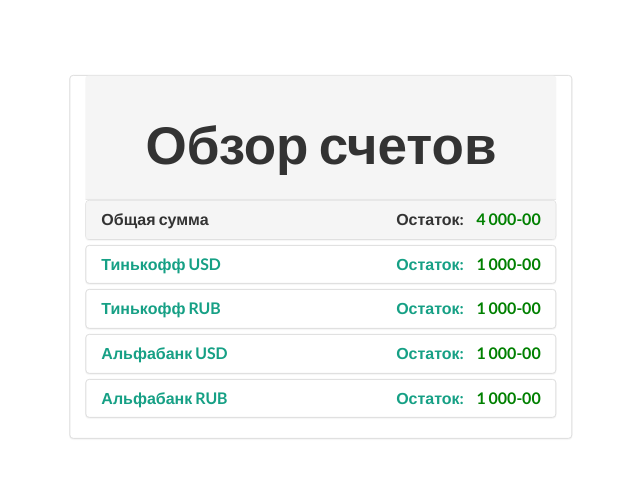
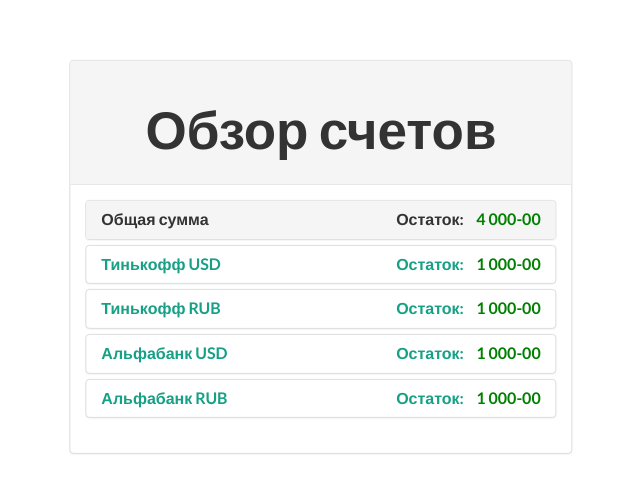
Before and after one commit to git-ff/mycounts, a plain HTML site: page summary.html in a window 1280 px wide. Shown: the part 133-626 px from the top of the page, without its empty margins (319-959 px from the left). Drawn offline with Linux system fonts and the light colour scheme.

```diff
--- a/summary.html
+++ b/summary.html
@@ -31,11 +31,12 @@
       <div class="row">
         <div class="col-xs-12 col-sm-8 col-md-6 col-lg-5 vertical-align">
           <!-- BEGIN panel -->
-          <div class="panel panel-default col-lg-12">
-            <div class="panel-heading text-center">
+          <div class="panel panel-default text-center">
+            <div class="panel-heading">
               <h2>Обзор счетов</h2>
             </div><!-- END panel-heading -->
             <div class="panel-group" id="accordion">
+              <div class="panel-body">
                 <div class="panel panel-default">
                   <div class="panel-heading clearfix">
                     <h5 class="panel-title">
@@ -45,8 +46,9 @@
                         <span class="positive">4 000-00</span>
                       </span>
                     </h5>
-                </div>
-              </div>
+                  </div><!-- END panel-heading -->
+
+                </div><!-- END panel -->
                 <!-- Account 01 -->
                 <div class="panel panel-default">
                   <a data-toggle="collapse" data-parent="#accordion" href="#collapse_summary_account01">
@@ -270,6 +272,8 @@
                     </div><!-- END panel-body -->
                   </div><!-- END collapse_one_currency -->
                 </div><!-- END panel --><!-- END Account 04 -->
+
+              </div><!-- END panel-body -->
             </div><!-- END panel-group -->
           </div><!-- END panel -->
 
```
Also changed, not shown: accounts.html (+0 -2 lines). Lines whose indentation alone changed are shown as unchanged.
